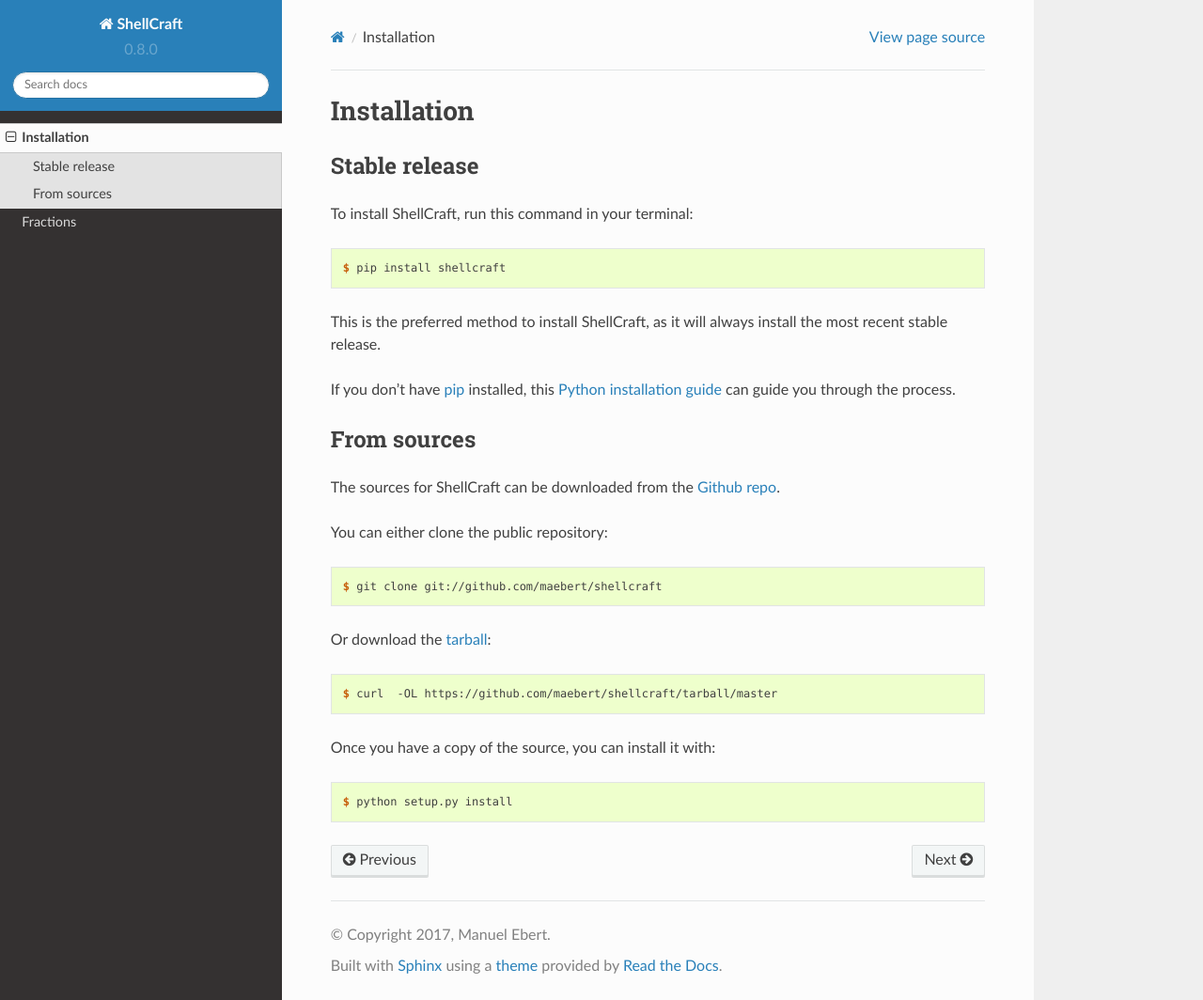
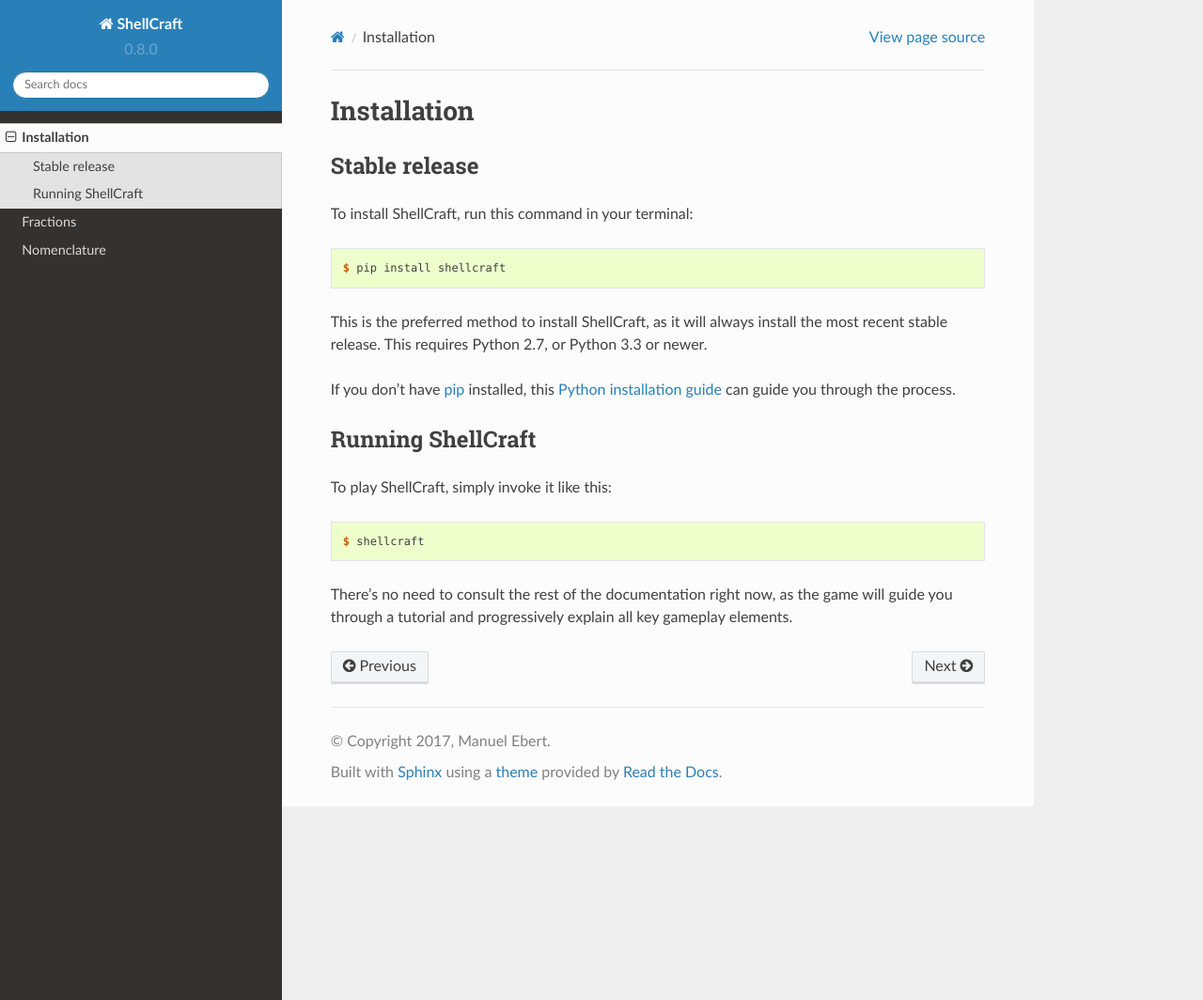
Before and after one commit to maebert/shellcraft, a Sphinx documentation site: the page built from docs/installation.rst, in a window 1280 px wide and 1064 px high. Shown: the whole window at 94% size. Built offline with Sphinx 7.4.7 and the Read the Docs theme 2.0.0, drawn with Linux system fonts in a browser that asks for light colours.

Commit message:
Documentation on Nomenclature

```diff
--- a/README.rst
+++ b/README.rst
@@ -2,7 +2,7 @@
 ShellCraft
 ===============================
 
-ShellCraft is a game about mining, crafting, and puzzling, loosely based on Ted Chiang's short story `"72 letters"`_.
+ShellCraft is a game about mining, crafting, and puzzling, loosely based on Ted Chiang's short story `"Seventy-Two Letters"`_.
 
 
 .. image:: https://github.com/maebert/shellcraft/blob/master/docs/_static/logo.png?raw=true
@@ -34,5 +34,5 @@
      :alt: Updates
 
 
-.. _"72 letters": https://archive.org/details/TedChiangSeventyTwoLetters
+.. _"Seventy-Two Letters": https://archive.org/details/TedChiangSeventyTwoLetters
 .. _Read The Docs: https://shellcraft.readthedocs.io.
--- a/docs/conf.py
+++ b/docs/conf.py
@@ -41,7 +41,7 @@
 
 # Add any Sphinx extension module names here, as strings. They can be
 # extensions coming with Sphinx (named 'sphinx.ext.*') or your custom ones.
-extensions = ['sphinx.ext.autodoc', 'sphinx.ext.viewcode', 'sphinx.ext.napoleon']
+extensions = ['sphinx.ext.autodoc', 'sphinx.ext.napoleon']
 
 # Add any paths that contain templates here, relative to this directory.
 templates_path = ['_templates']
--- a/docs/index.rst
+++ b/docs/index.rst
@@ -21,6 +21,7 @@
 
    installation
    fractions
+   nomenclature
 
 
 .. _"Seventy-Two Letters": https://archive.org/details/TedChiangSeventyTwoLetters
--- a/docs/installation.rst
+++ b/docs/installation.rst
@@ -14,38 +14,21 @@
 
     $ pip install shellcraft
 
-This is the preferred method to install ShellCraft, as it will always install the most recent stable release.
+This is the preferred method to install ShellCraft, as it will always install the most recent stable release. This requires Python 2.7, or Python 3.3 or newer.
 
-If you don't have `pip`_ installed, this `Python installation guide`_ can guide
-you through the process.
+If you don't have `pip`_ installed, this `Python installation guide`_ can guide you through the process.
 
 .. _pip: https://pip.pypa.io
 .. _Python installation guide: http://docs.python-guide.org/en/latest/starting/installation/
 
 
-From sources
-------------
+Running ShellCraft
+------------------
 
-The sources for ShellCraft can be downloaded from the `Github repo`_.
-
-You can either clone the public repository:
+To play ShellCraft, simply invoke it like this:
 
 .. code-block:: console
 
-    $ git clone git://github.com/maebert/shellcraft
+    $ shellcraft
 
-Or download the `tarball`_:
-
-.. code-block:: console
-
-    $ curl  -OL https://github.com/maebert/shellcraft/tarball/master
-
-Once you have a copy of the source, you can install it with:
-
-.. code-block:: console
-
-    $ python setup.py install
-
-
-.. _Github repo: https://github.com/maebert/shellcraft
-.. _tarball: https://github.com/maebert/shellcraft/tarball/master
+There's no need to consult the rest of the documentation right now, as the game will guide you through a tutorial and progressively explain all key gameplay elements.
--- a/docs/readme.rst
+++ /dev/null
@@ -1 +0,0 @@
-.. include:: ../README.rst
```
Also changed, not shown: docs/nomenclature.rst (added, +73 -0 lines), docs/usage.rst (deleted, +0 -7 lines), docs/_static/names/amplify.gif (added), docs/_static/names/charges.gif (added), docs/_static/names/concurrency.gif (added), docs/_static/names/crawler.gif (added), docs/_static/names/digger.gif (added), docs/_static/names/life.gif (added), 3 other files.
